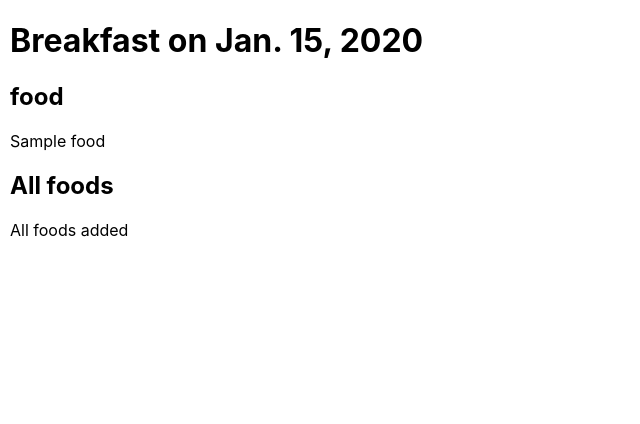
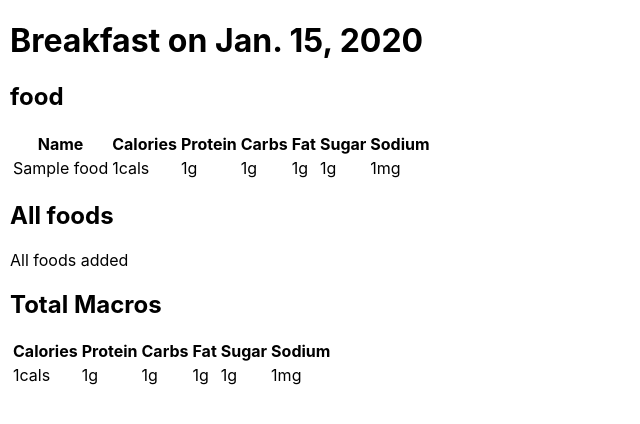
Before and after one commit to JImmyJImmy0/thehustle, a Django app: page /breakfast/1/ in a window 1280 px wide. Shown: the part 82-506 px from the top of the page, without its empty margins (0-640 px from the left). Run offline with Django 3.2, Linux system fonts and the light colour scheme; a user stored in the database is signed in; tables that the repository leaves empty hold one stand-in row (values such as "Sample post").

Commit message:
add working running macro totals

```diff
--- a/main_app/models.py
+++ b/main_app/models.py
@@ -49,6 +49,30 @@ class Meal(models.Model):
     def get_absolute_url(self):
         return reverse('breakfast_details', kwargs={'meal_id': self.id})
 
+    @property
+    def get_total_calories(self):
+        return sum([food.calories for food in self.foods.all()])
+
+    @property
+    def get_total_protein(self):
+        return sum([food.protein for food in self.foods.all()])
+
+    @property
+    def get_total_carbs(self):
+        return sum([food.carbs for food in self.foods.all()])
+
+    @property
+    def get_total_fat(self):
+        return sum([food.fat for food in self.foods.all()])
+
+    @property
+    def get_total_sugar(self):
+        return sum([food.sugar for food in self.foods.all()])
+
+    @property
+    def get_total_sodium(self):
+        return sum([food.sodium for food in self.foods.all()])
+
 
 
 
--- a/main_app/templates/meals/breakfast_details.html
+++ b/main_app/templates/meals/breakfast_details.html
@@ -17,16 +17,40 @@
     <div>
         {% if meal.foods.count %}
             {% for food in meal.foods.all %}
-                <div>
-                    <p>{{ food.name }}</p>
+                <div class='table-container'>
+                    <table class='food-table'>
+                        <thead>
+                            <tr>
+                                <th>Name</th>
+                                <th>Calories</th>
+                                <th>Protein</th>
+                                <th>Carbs</th>
+                                <th>Fat</th>
+                                <th>Sugar</th>
+                                <th>Sodium</th>
+                            </tr>
+                        </thead>
+                        <tbody>
+                            <tr>
+                                <td>{{ food.name }}</td>
+                                <td>{{ food.calories }}cals</td>
+                                <td>{{ food.protein }}g</td>
+                                <td>{{ food.carbs }}g</td>
+                                <td>{{ food.fat }}g</td>
+                                <td>{{ food.sugar }}g</td>
+                                <td>{{ food.sodium }}mg</td>
+                            </tr>
+                        </tbody>
+                    </table>
                 </div>
             {% endfor %}
         {% else %}
             <p>No foods have been added yet</p>
         {% endif %}
     </div>
+</section>
 
-
+<section>
     <div>
         <h1>All foods</h1>
         {% if foods.count %}
@@ -45,4 +69,32 @@
     </div>
 </section>
 
+<section>
+    <h2>Total Macros</h2>
+    <div class='macro-container'>
+        <table class='macro-totals'>
+            <thead>
+                <tr>
+                    <th>Calories</th>
+                    <th>Protein</th>
+                    <th>Carbs</th>
+                    <th>Fat</th>
+                    <th>Sugar</th>
+                    <th>Sodium</th>
+                </tr>
+            </thead>
+            <tbody>
+                <tr>
+                    <td>{{ meal.get_total_calories }}cals</td>
+                    <td>{{ meal.get_total_protein }}g</td>
+                    <td>{{ meal.get_total_carbs }}g</td>
+                    <td>{{ meal.get_total_fat }}g</td>
+                    <td>{{ meal.get_total_sugar }}g</td>
+                    <td>{{ meal.get_total_sodium }}mg</td>
+                </tr>
+            </tbody>
+        </table>
+    </div>
+</section>
+
 {% endblock %}
--- a/main_app/views.py
+++ b/main_app/views.py
@@ -1,3 +1,4 @@
+from django.db.models import query
 from django.shortcuts import redirect, render
 from django.views.generic.edit import CreateView, DeleteView
 from django.contrib.auth.views import LoginView
@@ -42,8 +43,9 @@ def exercise_log(request):
 @login_required
 def breakfast_details(request, meal_id):
     meal = Meal.objects.get(id=meal_id)
+    # queryset = meal.foods.aggregate(Sum('calories'))
     unadded_foods = Food.objects.exclude(id__in = meal.foods.all().values_list('id'))
-    return render(request, 'meals/breakfast_details.html', {'meal': meal, 'foods': unadded_foods}) # foods ? look at dogcollector
+    return render(request, 'meals/breakfast_details.html', {'meal': meal, 'foods': unadded_foods})
 
 class BreakfastCreate(LoginRequiredMixin, CreateView):
     model = Meal
```
